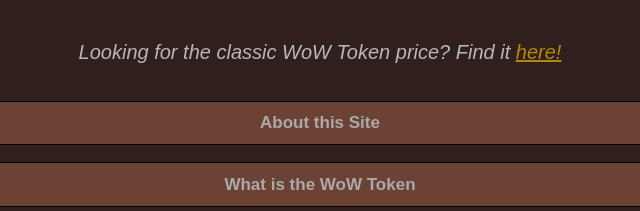
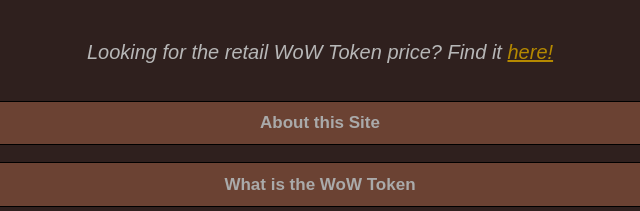
Before and after one commit to sneaky-emily/wowtoken.app, a website built with webpack: page src/index.html in a window 1280 px wide. Shown: the part 954-1165 px from the top of the page, 320-960 px from the left. Built offline with nearby package versions, Linux system fonts and the light colour scheme.

Commit message:
Fix bad merge from cherry-pick of main

```diff
--- a/src/index.html
+++ b/src/index.html
@@ -78,7 +78,7 @@
                         </button>
                     </div>
                     <div>
-                        <p><em>Looking for the classic WoW Token price? Find it <a href="https://classic.wowtoken.app">here!</a></em></p>
+                        <p><em>Looking for the retail WoW Token price? Find it <a href="https://wowtoken.app">here!</a></em></p>
                     </div>
                 </div>
                 <details id="about">
```
